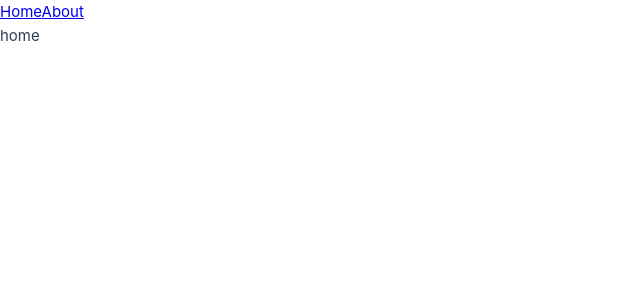
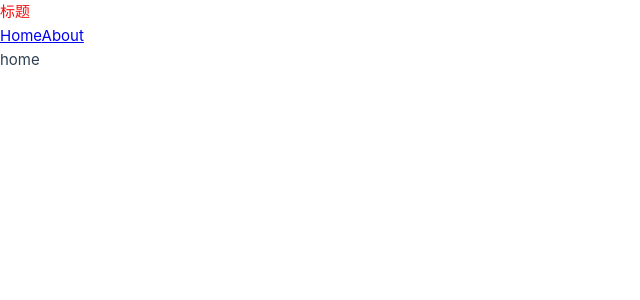
Before and after one commit to wangzt-arch/vue-electron, a Vue app: page / in a window 1280 px wide. Shown: the top 300 px of the page, without its empty margins (0-640 px from the left). Built offline with nearby package versions, Linux system fonts and the light colour scheme.

Commit message:
chore: 全局scss变量

```diff
--- a/src/App.vue
+++ b/src/App.vue
@@ -5,6 +5,9 @@
 <template>
   <header>
     <div class="wrapper">
+      <div class="title">
+        标题
+      </div>
       <nav>
         <RouterLink to="/">Home</RouterLink>
         <RouterLink to="/about">About</RouterLink>
@@ -15,6 +18,8 @@
   <RouterView />
 </template>
 
-<style scoped>
-
+<style lang="scss" scoped>
+.wrapper {
+  color: $primary-color;
+}
 </style>
--- /dev/null
+++ b/src/assets/variable.scss
@@ -0,0 +1,2 @@
+$primary-color: rgb(243, 13, 13);
+$bg-color:rgba(121, 113, 113, 0.295)
--- a/vite.config.js
+++ b/vite.config.js
@@ -1,29 +1,38 @@
-import { fileURLToPath, URL } from 'node:url'
+import {fileURLToPath, URL} from 'node:url'
 
-import { defineConfig } from 'vite'
+import {defineConfig} from 'vite'
 import vue from '@vitejs/plugin-vue'
 import vueJsx from '@vitejs/plugin-vue-jsx'
 
 // https://vitejs.dev/config/
 export default defineConfig({
-  plugins: [vue(), vueJsx()],
+  plugins: [
+    vue(), vueJsx()
+  ],
   resolve: {
     alias: {
       '@': fileURLToPath(new URL('./src', import.meta.url))
     }
   },
-  server: {
-    // 使用本机ip或者localhost启动服务
+  server: { // 使用本机ip或者localhost启动服务
     host: '0.0.0.0',
     cors: true, // 默认启用并允许任何源
-    open: true, // 在服务器启动时自动在浏览器中打开应用程序
+    open: true,
+    // 在服务器启动时自动在浏览器中打开应用程序
     // port: 2180,
     // proxy: {
-    //   '/api': {
+    // '/api': {
     //     target: config.VITE_APP_API_URL,
     //     changeOrigin: true,
     //     rewrite: (path) => path.replace(/^\/api/, '')
-    //   }
     // }
+    // }
+  },
+  css: {
+    preprocessorOptions: {
+      scss: {
+        additionalData: '@use "./src/assets/variable.scss" as *;'
+      }
+    }
   }
 })
```
